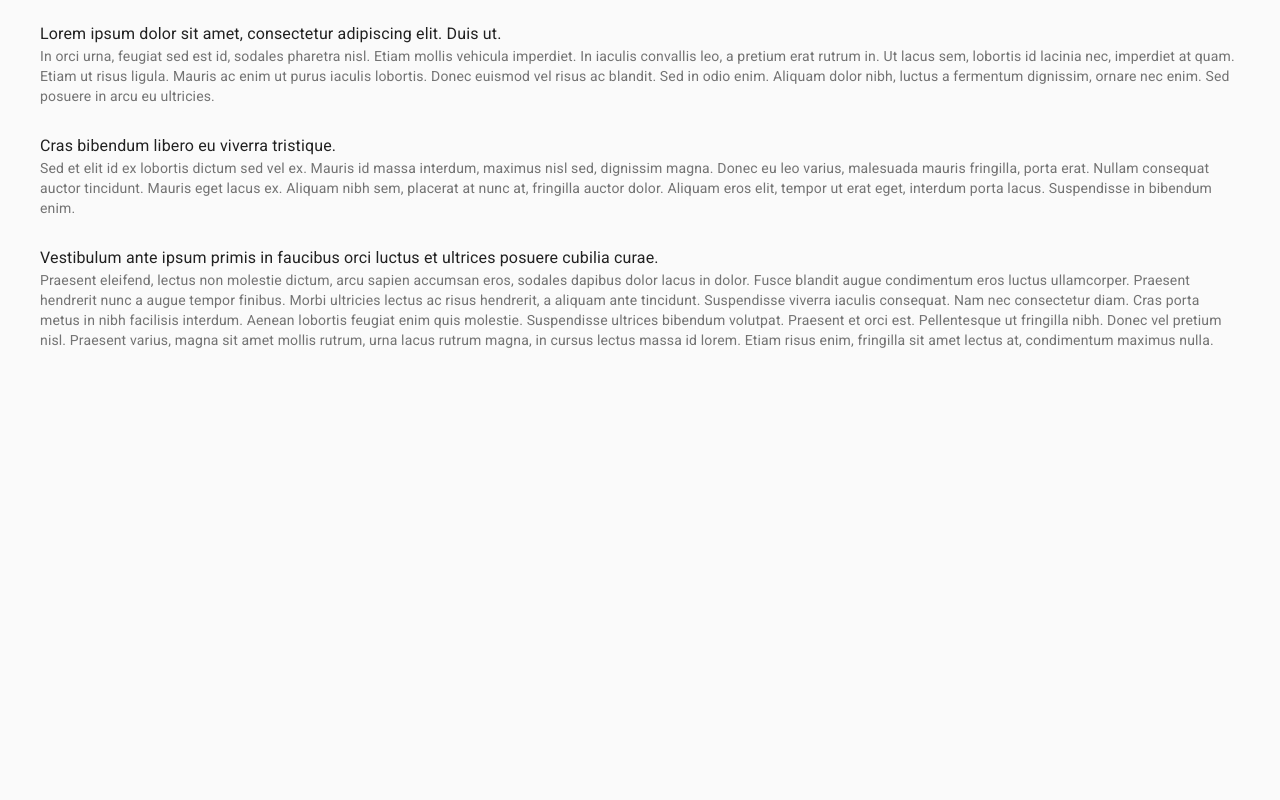
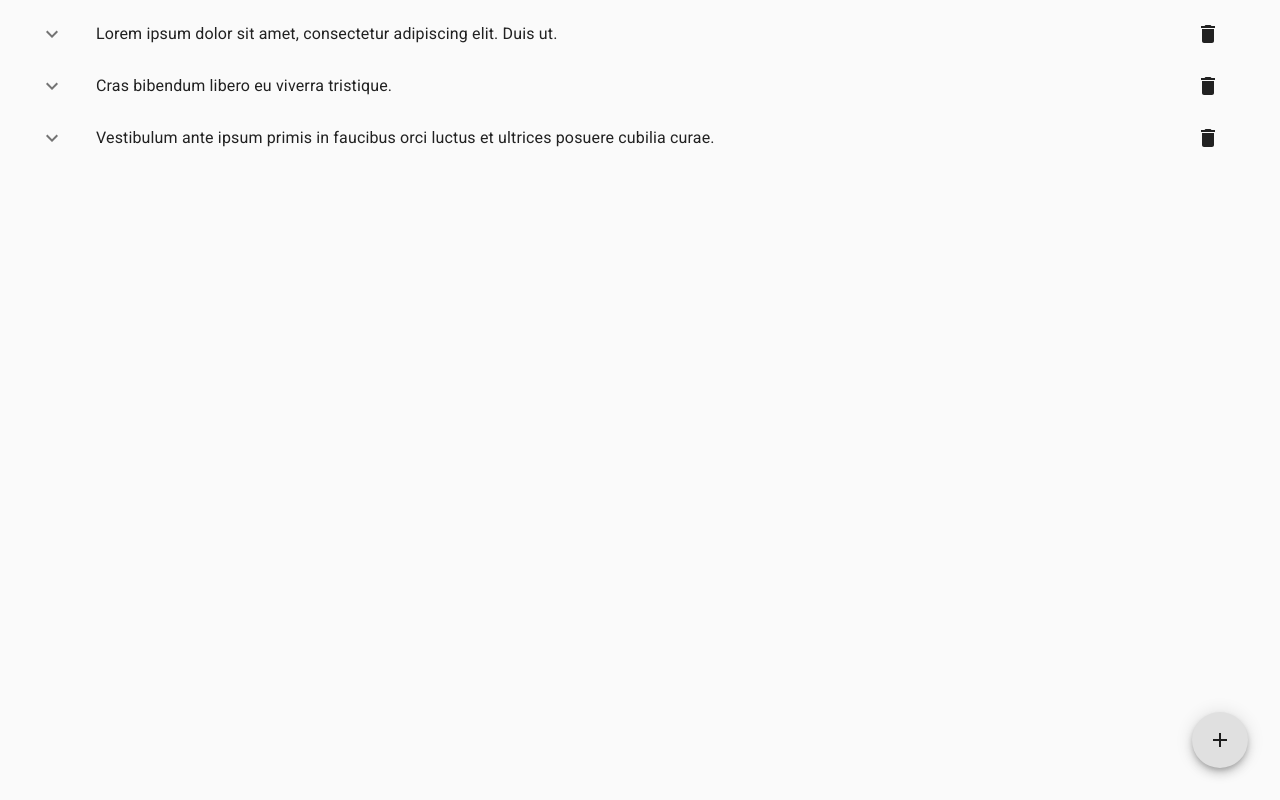
Before and after one commit to TaylorTayTyT/quicknote-app, a React (Create React App) app: page / in a window 1280 px wide. Built offline with nearby package versions, Linux system fonts and the light colour scheme.

Commit message:
done with first lesson

```diff
--- a/src/App.js
+++ b/src/App.js
@@ -1,6 +1,16 @@
 import React, { Component } from "react";
-import { Container, List } from "@material-ui/core";
+import { Container, List, Fab, withStyles } from "@material-ui/core";
+import { Add } from "@material-ui/icons";
+
 import Note from "./components/Note";
+
+const styles = {
+  fab: {
+    position: 'absolute',
+    bottom: "2rem",
+    right: "2rem",
+  }
+};
 
 class App extends Component {
   constructor(props) {
@@ -32,13 +42,25 @@ class App extends Component {
       <Container>
         <List>
           {notes.map((note, index) => {
-            return <Note note={note} key={index} />;
+            return <Note note={note} key={index} deleteNote={this.deleteNote} />
           })}
         </List>
+               <Fab aria-label={"Add"} className={this.props.classes.fab}>
+         <Add />
+      </Fab>
       </Container>
     );
   }
 
+  deleteNote = (note) => {
+    this.setState((state) => {
+      console.log(state);
+      return {
+        notes: state.notes.filter((n) => n.id !== note.id),
+      };
+    });
+  };
+
+
 }
-
-export default App;
+export default withStyles(styles)(App);
--- a/src/Components/Note.js
+++ b/src/Components/Note.js
@@ -1,13 +1,46 @@
-import { ListItem, ListItemText } from "@material-ui/core";
+import React, { Component } from "react";
+import { Collapse, List, ListItem, ListItemText, ListItemIcon, Button } from "@material-ui/core";
+import { ExpandLess, ExpandMore, Delete } from "@material-ui/icons";
 
-function Note(props) {
-  const { note } = props;
 
-  return (
-    <ListItem>
-      <ListItemText primary={note.title} secondary={note.text} />
-    </ListItem>
-  );
+class Note extends Component {
+  constructor(props) {
+    super(props);
+    this.state = {
+      open: false,
+    };
+  }
+
+  handleClick = () => {
+    this.setState({ open: !this.state.open });
+  };
+
+  render() {
+       const { note, deleteNote } = this.props;
+        const { open } = this.state;
+
+        return (
+          <>
+           <ListItem>
+             <ListItemIcon onClick={this.handleClick}>
+                {open ? <ExpandLess /> : <ExpandMore />}
+              </ListItemIcon>
+              <ListItemText primary={note.title} />
+             <ListItemIcon>
+               <Button onClick={() => deleteNote(note)}>
+                 <Delete />
+               </Button>
+             </ListItemIcon>
+            </ListItem>
+            <Collapse in={open} timeout="auto" unmountOnExit>
+              <List component="div" disablePadding>
+                <ListItemText secondary={note.text} />
+              </List>
+            </Collapse>
+          </>
+        );
+      }
+
 }
 
 export default Note;
```
